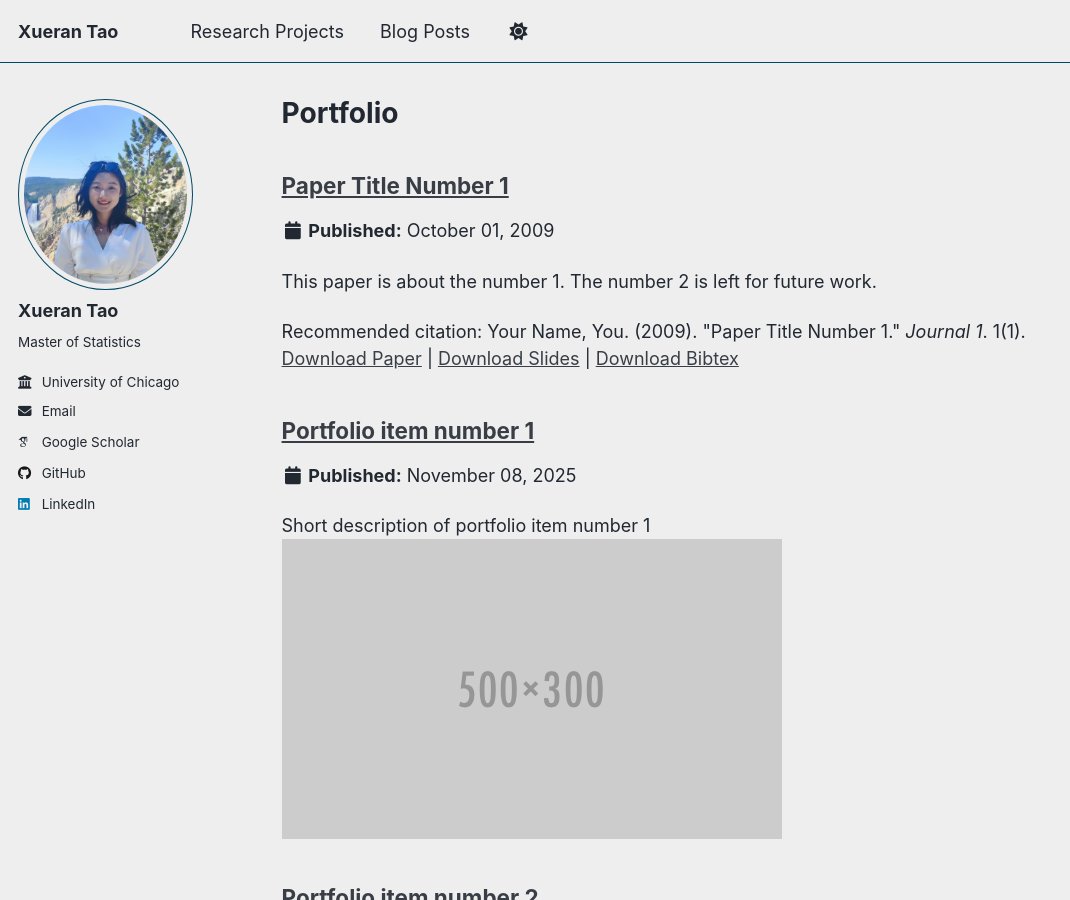
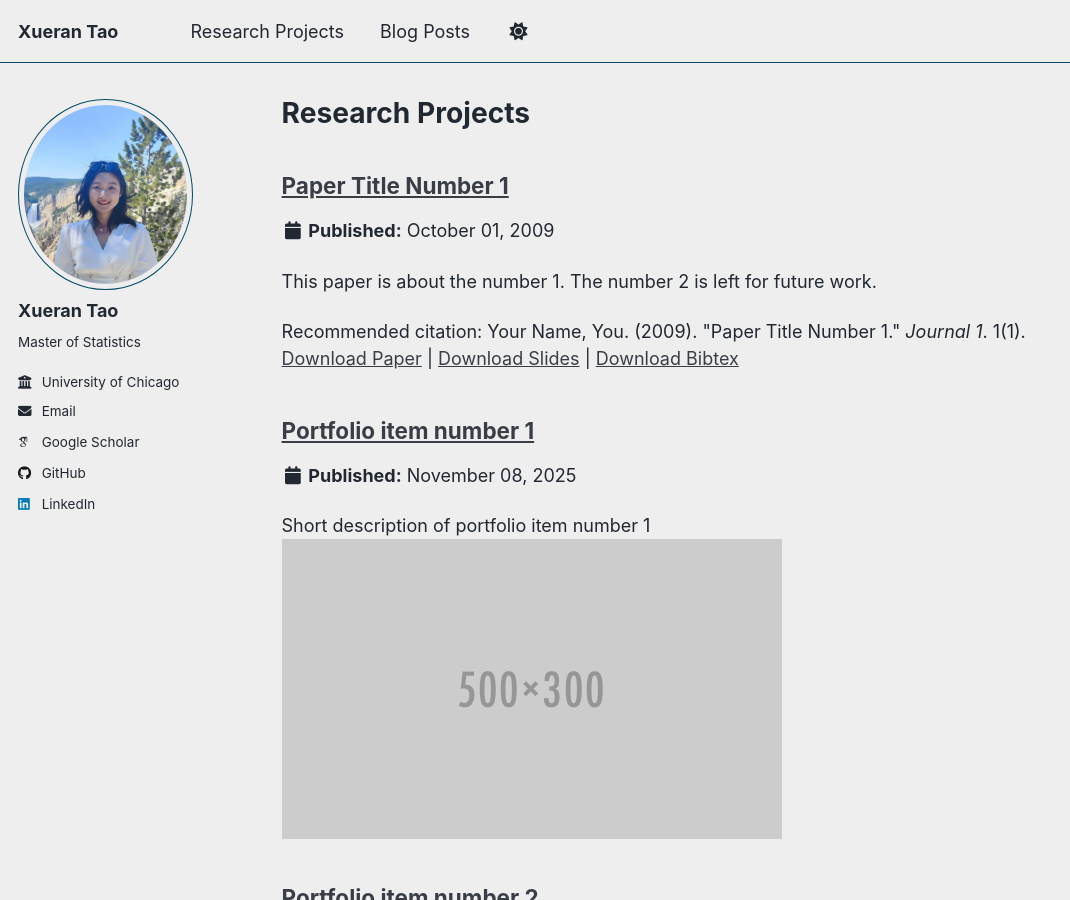
Before and after one commit to rosietao/rosietao.github.io, a Jekyll site: the page built from _pages/portfolio.html, in a window 1280 px wide and 900 px high. Shown: the whole window, without its empty margins (0-1070 px from the left). Built offline with Jekyll 4.4.1, drawn with Linux system fonts in a browser that asks for light colours; some web fonts are replaced; a script that is not in the unit is left out.

Commit message:
Rename portfolio title to 'Research Projects'

```diff
--- a/_pages/portfolio.html
+++ b/_pages/portfolio.html
@@ -1,6 +1,6 @@
 ---
 layout: archive
-title: "Portfolio"
+title: "Research Projects"
 permalink: /portfolio/
 author_profile: true
 ---
```
